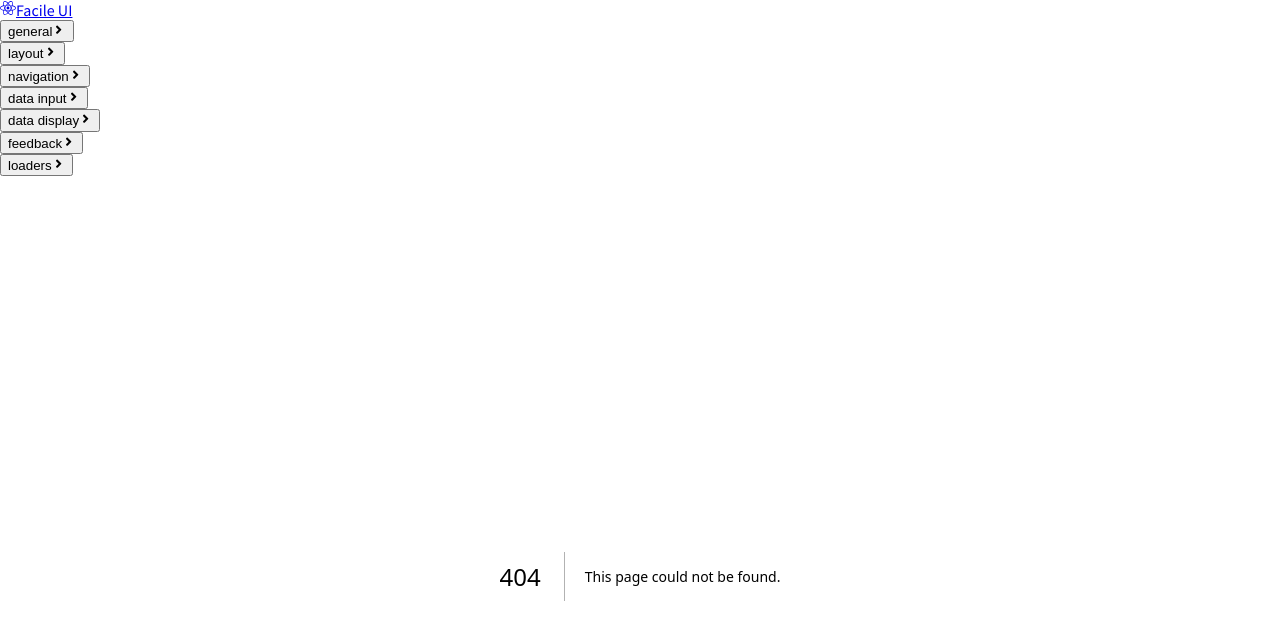
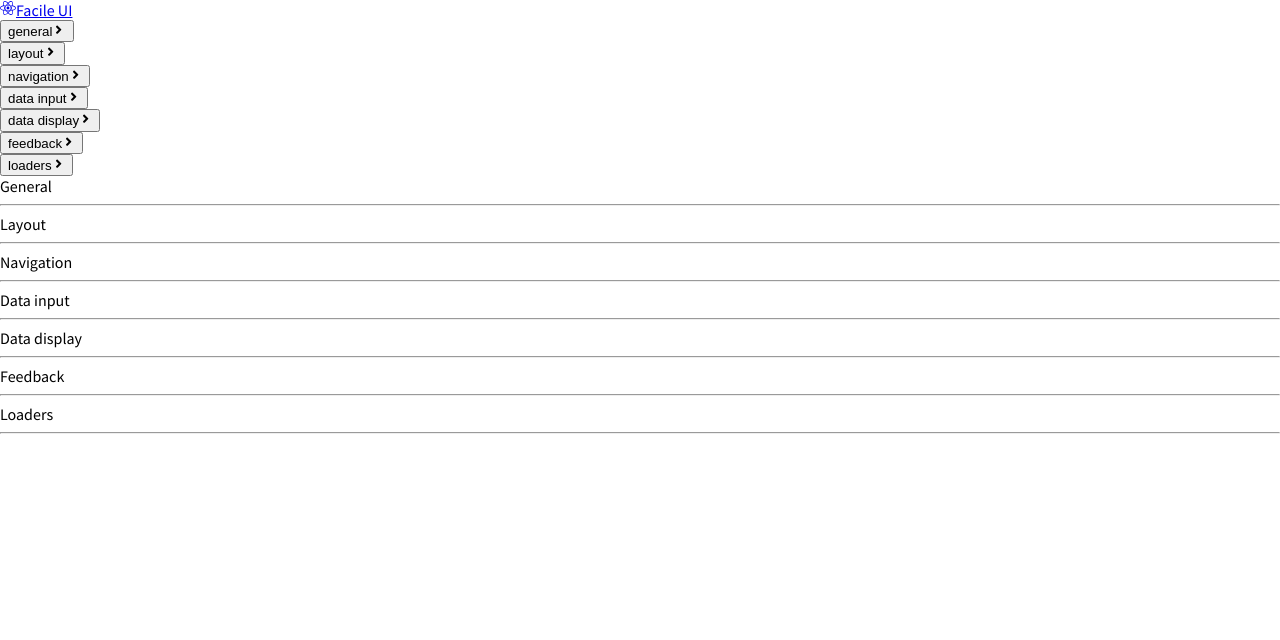
Before and after one commit to Amaury-Vasquez/amvas-ui, a Next.js app: page /components in a window 1280 px wide. Before the commit this address had no page. Shown: the top 640 px of the page. Built offline with nearby package versions, Linux system fonts and the light colour scheme.

Commit message:
create components page

```diff
--- /dev/null
+++ b/pages/components.tsx
@@ -0,0 +1,10 @@
+import { NextPage } from 'next';
+import { useComponentList } from '@/hooks';
+import Overview from '@/overview';
+
+const Components: NextPage = () => {
+  const sections = useComponentList();
+  return <Overview sections={sections} />;
+};
+
+export default Components;
```
